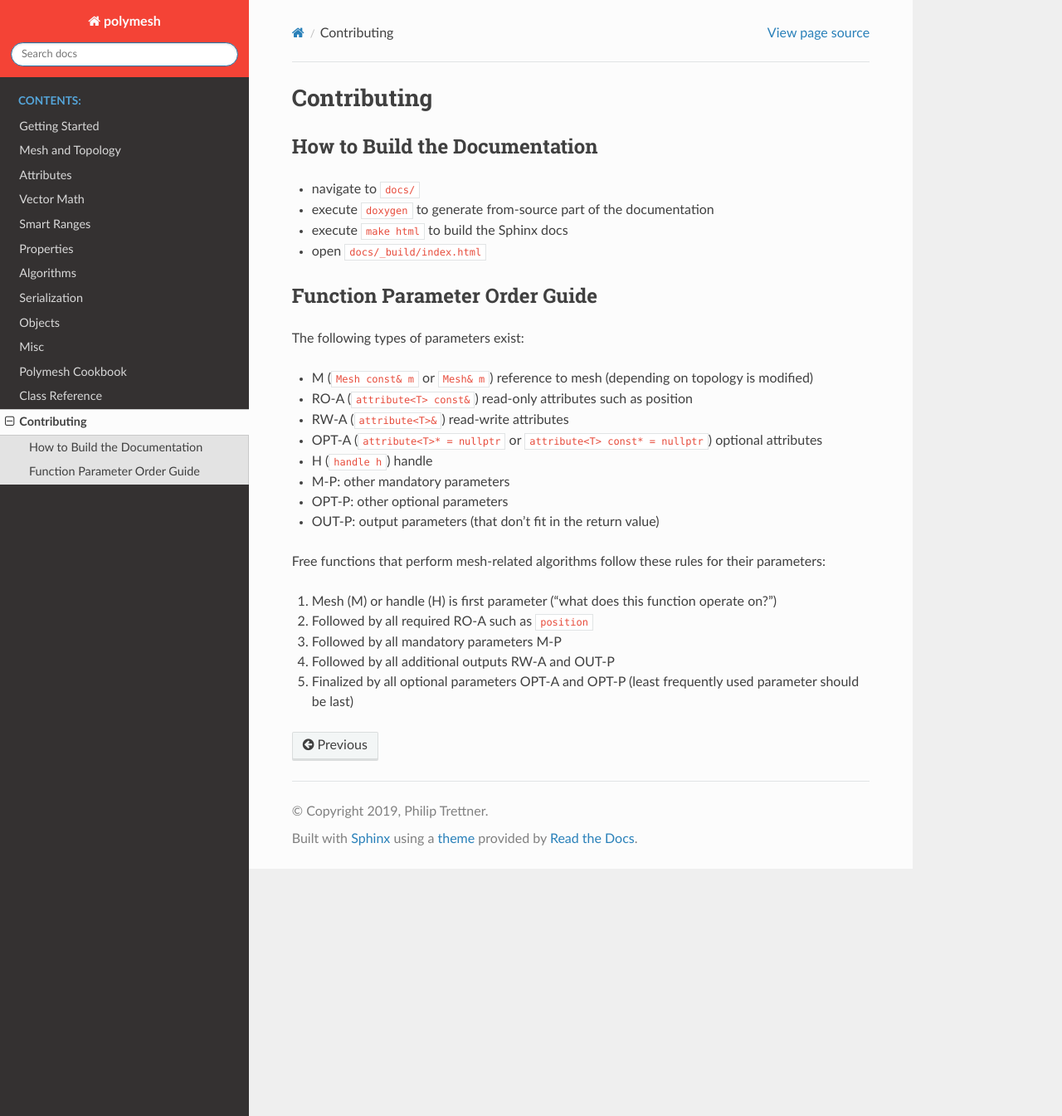
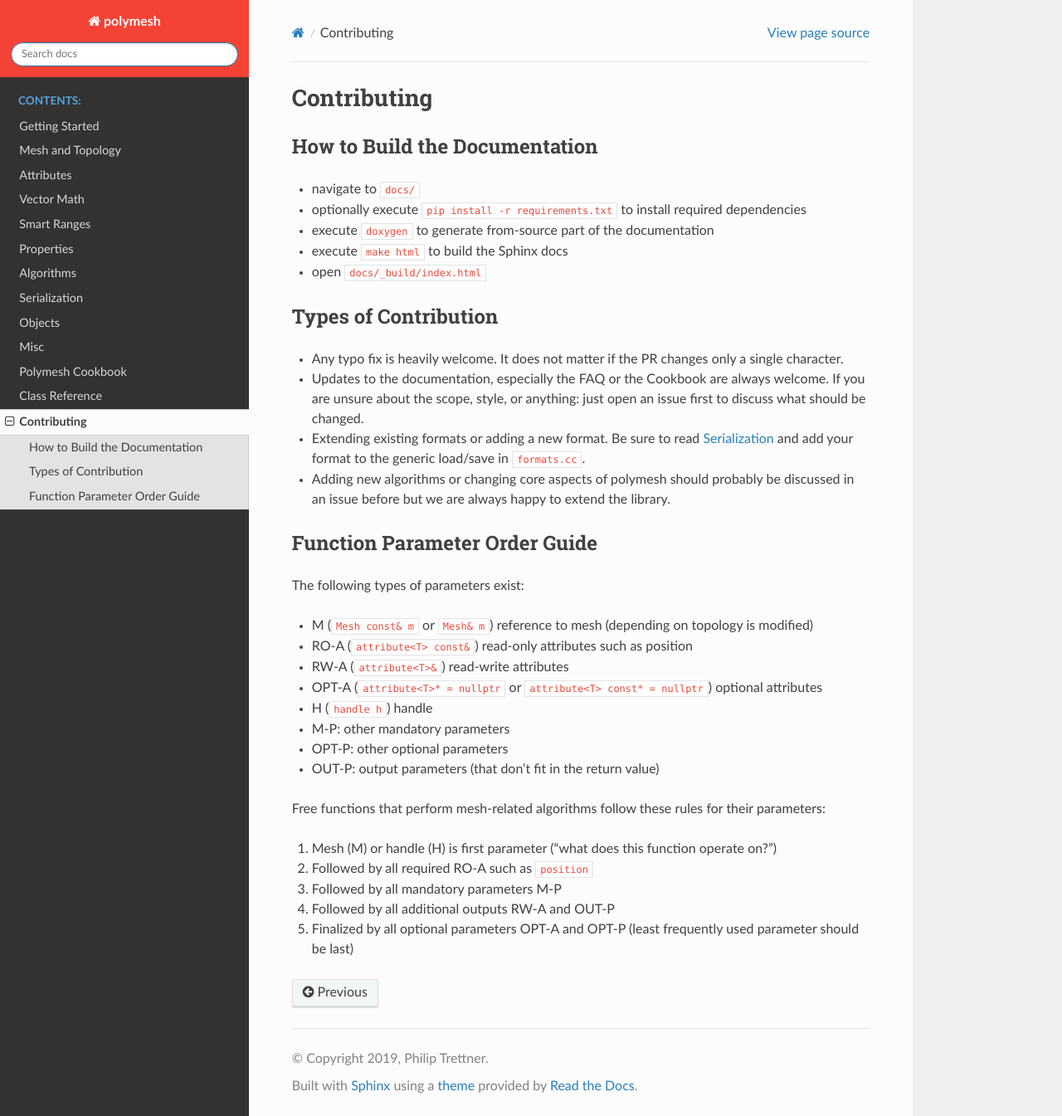
Before and after one commit to project-arcana/polymesh, a Sphinx documentation site: the page built from docs/contributing.rst, in a window 1280 px wide and 1345 px high. Shown: the whole window at 83% size. Built offline with Sphinx 7.4.7 and the Read the Docs theme 2.0.0, drawn with Linux system fonts in a browser that asks for light colours; pages that are not in the unit, such as notebooks, are missing from menus.

Commit message:
updated docs build guide and contrib page

```diff
--- a/docs/contributing.rst
+++ b/docs/contributing.rst
@@ -5,10 +5,18 @@ How to Build the Documentation
 ------------------------------
 
 * navigate to ``docs/``
+* optionally execute ``pip install -r requirements.txt`` to install required dependencies
 * execute ``doxygen`` to generate from-source part of the documentation
 * execute ``make html`` to build the Sphinx docs
 * open ``docs/_build/index.html``
 
+Types of Contribution
+---------------------
+
+* Any typo fix is heavily welcome. It does not matter if the PR changes only a single character.
+* Updates to the documentation, especially the FAQ or the Cookbook are always welcome. If you are unsure about the scope, style, or anything: just open an issue first to discuss what should be changed.
+* Extending existing formats or adding a new format. Be sure to read :doc:`serialization` and add your format to the generic load/save in ``formats.cc``.
+* Adding new algorithms or changing core aspects of polymesh should probably be discussed in an issue before but we are always happy to extend the library.
 
 Function Parameter Order Guide
 ------------------------------
```
Also changed, not shown: Readme.md (+2 -0 lines).
